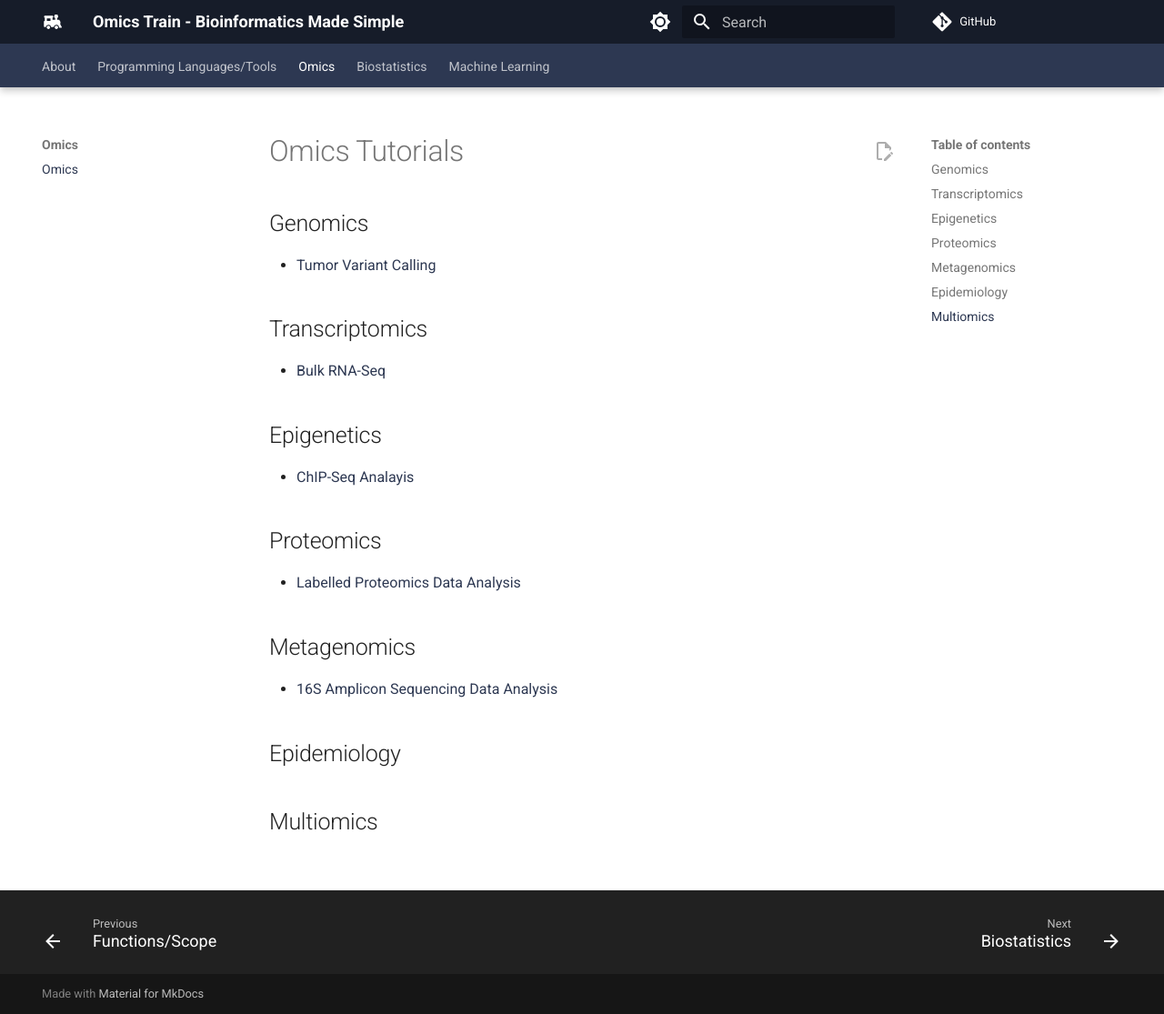
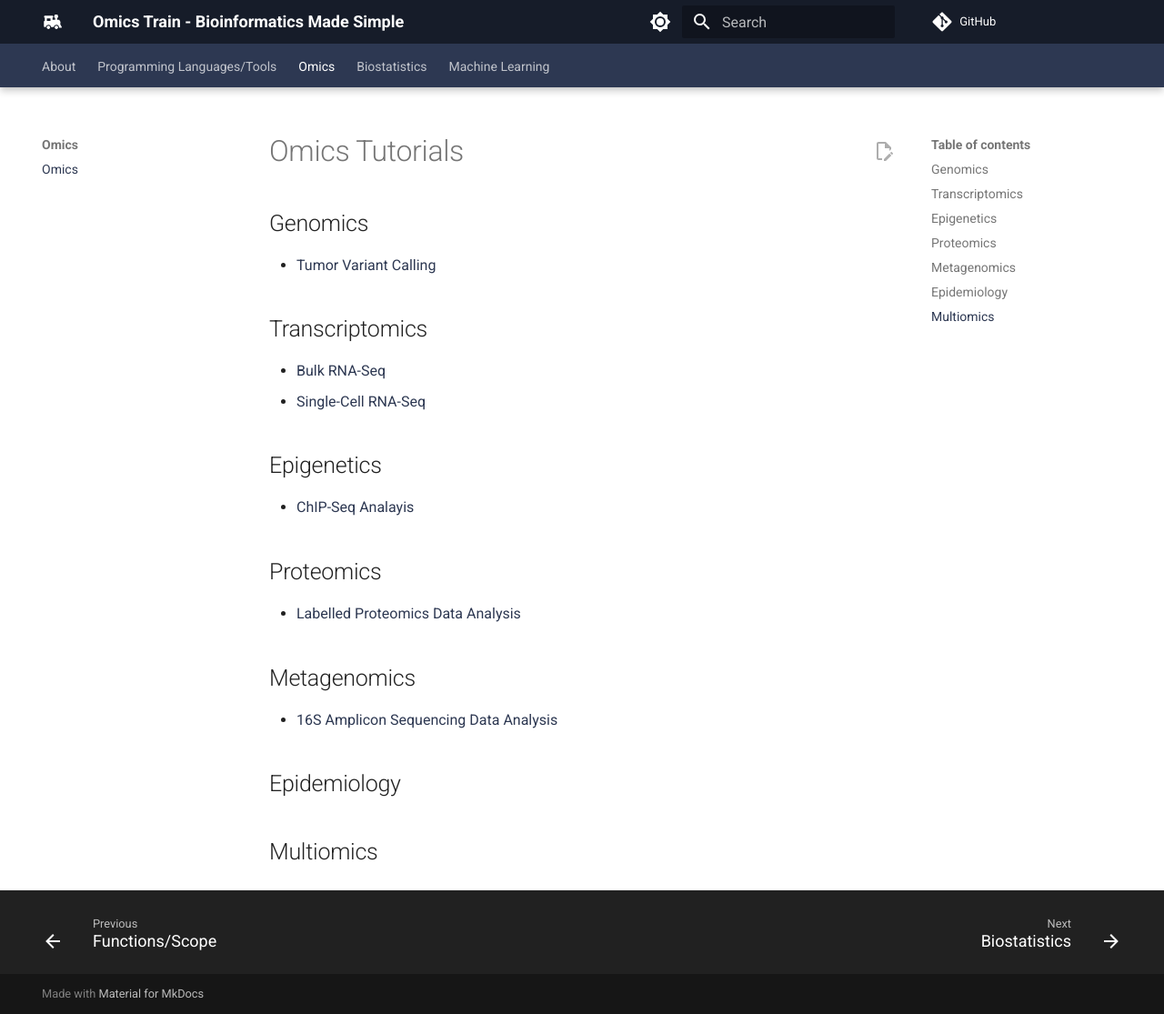
Before and after one commit to comp-tox-jhu/CompToxLab, an MkDocs documentation site: the page built from docs/omics/omics.md, in a window 1280 px wide and 1115 px high. Shown: the whole window at 91% size. Built offline with MkDocs 1.6.1 and Material for MkDocs 9.7.7, drawn with Linux system fonts in a browser that asks for light colours; comment, search, counter and statistics services are not loaded.

Commit message:
Update omics.md

```diff
--- a/docs/omics/omics.md
+++ b/docs/omics/omics.md
@@ -7,6 +7,7 @@
 ## Transcriptomics
 
 - [Bulk RNA-Seq](./transcriptomics/bulk_rna_seq/01_introduction.md)
+- [Single-Cell RNA-Seq](./transcriptomics/single_cell/01_introduction.md)
 
 ## Epigenetics
 
```
